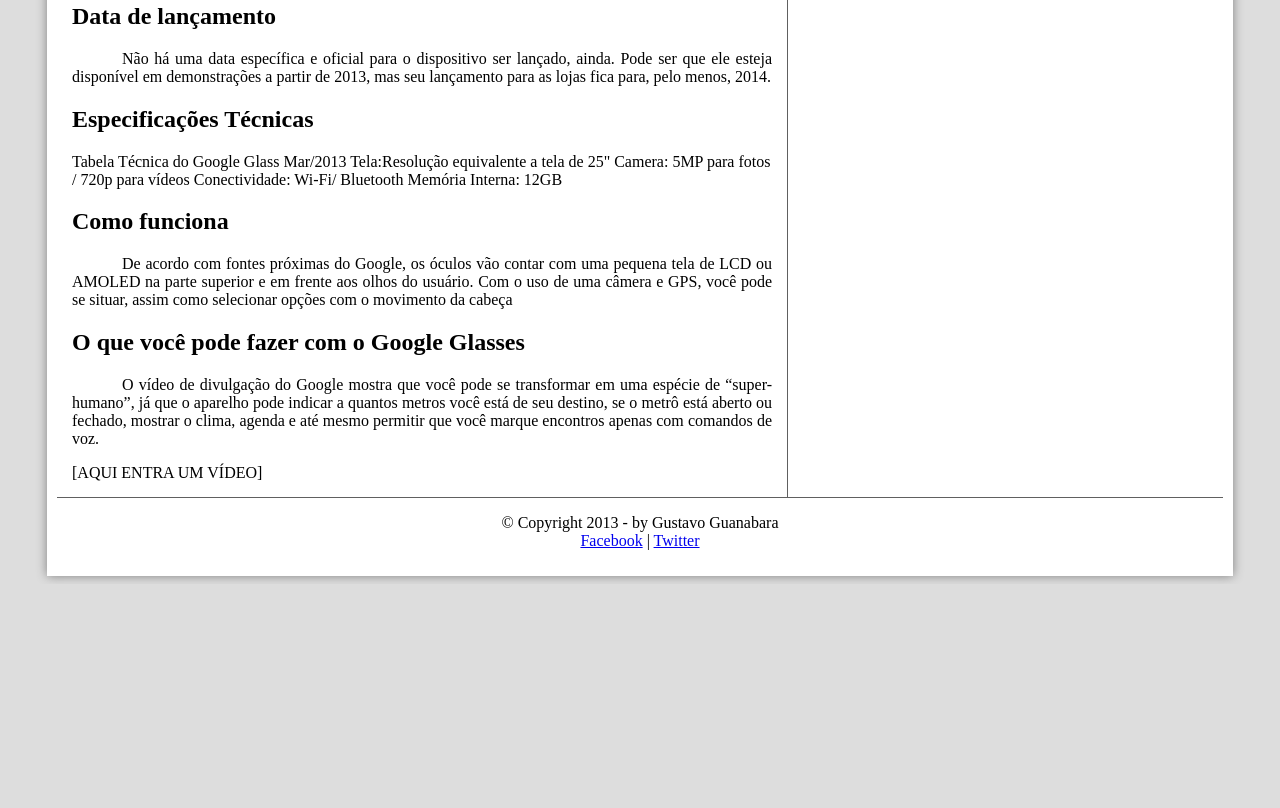
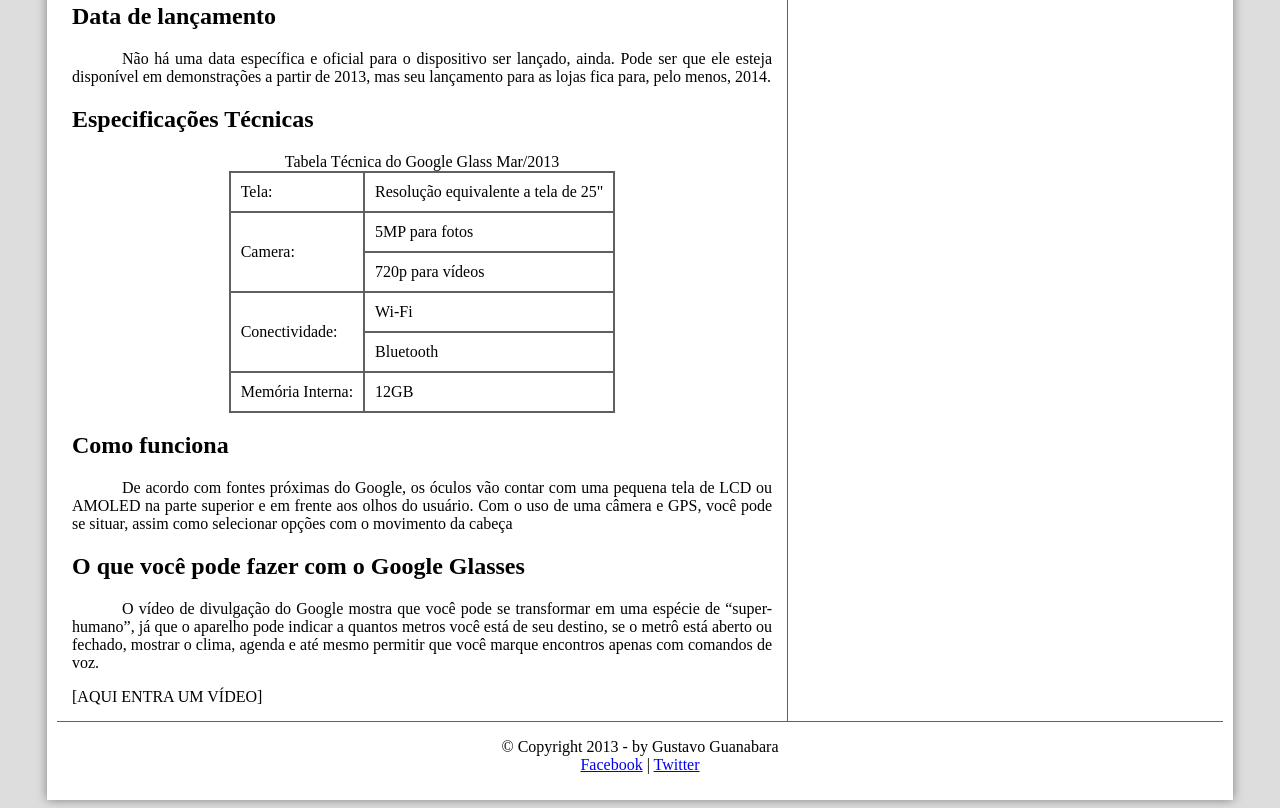
Before and after one commit to Piernita/GoogleGlass-project, a plain HTML site: page index.html in a window 1280 px wide. Shown: the part 932-1740 px from the top of the page. Before the commit the page ends 1516 px from the top, so only its background shows below. Drawn offline with Linux system fonts and the light colour scheme.

Commit message:
Criação de tabelas em HTML5

```diff
--- a/_css/estilo.css
+++ b/_css/estilo.css
@@ -122,6 +122,19 @@ section#corpo {
 	padding: 15px;
 }
 
+table#tabela-tec {
+	border: 1px solid #606060;
+	border-spacing: 0px;
+	margin-right: auto;
+	margin-left: auto;
+}
+
+table#tabela-tec td {
+	border: 1px solid #606060;
+	padding: 10px;
+
+}
+
 aside#lateral {
 	display: block;
 	width: 410px;
--- a/index.html
+++ b/index.html
@@ -54,12 +54,17 @@
 	<p>Não há uma data específica e oficial para o dispositivo ser lançado, ainda. Pode ser que ele esteja disponível em demonstrações a partir de 2013, mas seu lançamento para as lojas fica para, pelo menos, 2014.</p>
 
 	<h1>Especificações Técnicas</h1>
-	Tabela Técnica do Google Glass Mar/2013
 
-	Tela:Resolução equivalente a tela de 25"
-	Camera: 5MP para fotos / 720p para vídeos
-	Conectividade: Wi-Fi/ Bluetooth
-	Memória Interna: 12GB
+	<table id="tabela-tec">
+	<caption>Tabela Técnica do Google Glass Mar/2013</caption>
+
+	<tr><td>Tela:</td><td>Resolução equivalente a tela de 25"</td></tr> <!-- table rows e table datas -->
+	<tr><td rowspan="2">Camera:</td><td>5MP para fotos</td></tr> <!-- Parametro rowspan para ocupar n linhas devido a quebra abaixo-->
+	<tr><td>720p para vídeos</td></tr>
+	<tr><td rowspan="2">Conectividade:</td><td>Wi-Fi</td></tr>
+	<tr><td>Bluetooth</td></tr>
+	<tr><td>Memória Interna:</td><td>12GB</td></tr>
+	</table>
 
 	<h1>Como funciona</h1>
 	<p>De acordo com fontes próximas do Google, os óculos vão contar com uma pequena tela de LCD ou AMOLED na parte superior e em frente aos olhos do usuário. Com o uso de uma câmera e GPS, você pode se situar, assim como selecionar opções com o movimento da cabeça</p>
```
